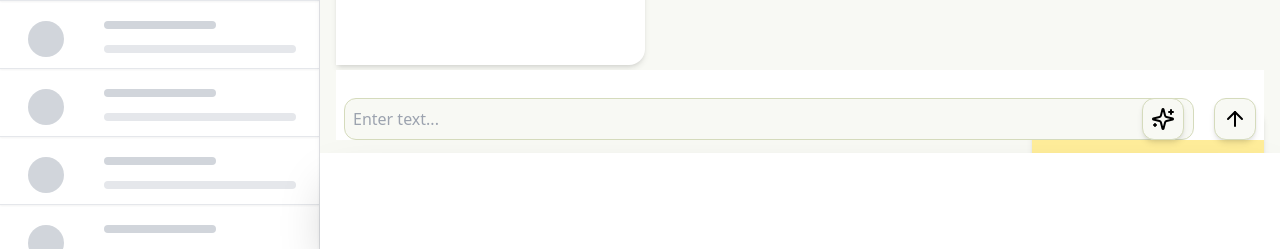
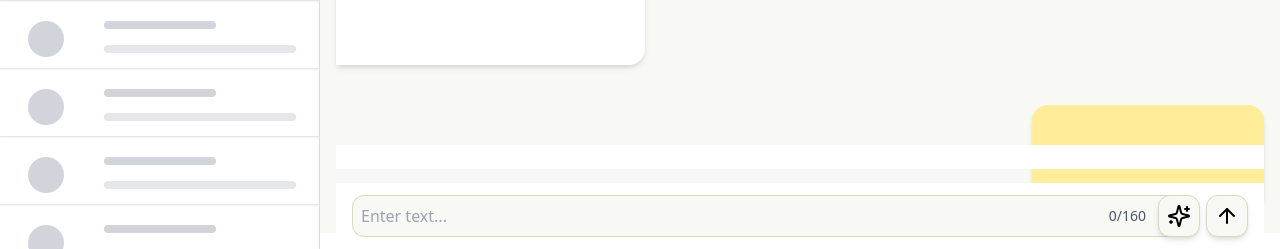
Before and after one commit to mozzarelli3/yak-text-reducer, a Next.js app: page / in a window 1280 px wide. Shown: the part 551-800 px from the top of the page. Built offline with nearby package versions, Linux system fonts and the light colour scheme.

Commit message:
character display, styling, and buttons organised.

```diff
--- a/src/app/components/CharacterLimit.jsx
+++ b/src/app/components/CharacterLimit.jsx
@@ -2,7 +2,7 @@ import React from 'react';
 
 const CharacterLimit = ({ charLimit, setCharLimit }) => {
   return (
-    <div className="flex justify-center mt-5 relative w-20 h-16 border border-outline rounded-xl">
+    <div className="flex justify-center mt-5 relative w-16 h-16 border border-outline rounded-xl">
       {/* Slider */}
       <div
         className={`absolute w-full h-8 bg-white border border-outline rounded-xl transition-transform duration-300 ease-in-out transform ${
--- a/src/app/components/InputChatBar.jsx
+++ b/src/app/components/InputChatBar.jsx
@@ -1,7 +1,8 @@
 import React, { useState } from "react";
 import SummaryDisplay from "./SummaryDisplay";
 import CharacterLimit from "./CharacterLimit";
-import CloseButton from "./CloseButton"; // Import the new CloseButton component
+import CloseButton from "./CloseButton";
+import RedoButton from "./RedoButton";
 import { ArrowUp, Sparkles } from "lucide-react";
 
 const InputTextBar = ({ placeholder }) => {
@@ -59,11 +60,11 @@ const InputTextBar = ({ placeholder }) => {
   };
 
   return (
-    <div className="w-full relative bg-white pt-4 absolute bottom-24 space-y-3">
-      <div className="flex justify-between items-start space-x-4 pl-2">
+    <div className="w-full relative bg-white pt-4 absolute bottom-0 space-y-3">
+      <div className="flex justify-between items-start space-x-4 absolute bottom-20 p-3 bg-white w-full">
         {/* AI Summary Display */}
         {showAISummary && (
-          <div className="flex-grow"> {/* Removed width restriction */}
+          <div className="flex-grow">
             <SummaryDisplay
               summary={summary}
               isLoading={isLoading}
@@ -74,27 +75,46 @@ const InputTextBar = ({ placeholder }) => {
 
         {/* Character Limit Slider & Close Button */}
         {showAISummary && (
-          <div className="w-1/8 flex flex-col space-y-2 items-center">
+          <div className="w-1/8 flex flex-col space-y-4 items-center">
             {/* Red Close Button */}
-            <CloseButton onClose={handleCloseAISummary} /> {/* Using the new component */}
+            <CloseButton onClose={handleCloseAISummary} />
+
+            {/* Redo Button */}
+            <RedoButton onRedo={handleAIClick} />
 
             {/* Character Limit Slider */}
             <CharacterLimit charLimit={charLimit} setCharLimit={setCharLimit} />
           </div>
          )}
+
+
+
+
       </div>
 
       {/* Input Bar and Buttons */}
-      <div className="flex items-center space-x-5 pl-2 pr-2 bg-white relative z-10">
+      <div
+        className={`absolute bottom-0 w-full px-4 py-3 flex items-center space-x-5 transition-all ${
+          showAISummary
+            ? "bg-white " // Styles when AI summary is shown
+            : "bg-white " // Styles when AI summary is hidden
+        }`}
+      >
+      {/* <div className="flex items-center space-x-5 pl-2 pr-2 bg-white relative z-10"> */}
+        <div className="relative w-full">
           <input
             type="text"
-          className="flex-grow bg-offwhite border border-outline rounded-xl p-2 focus:outline-none"
+            className="w-full pr-16 bg-offwhite border border-outline rounded-xl p-2 focus:outline-none pr-32"
             placeholder={placeholder || `Enter text...`}
             value={inputValue}
             onChange={handleInputChange}
           />
+          <span className="absolute right-4 top-1/2 transform -translate-y-1/2 pr-6 text-gray-600 text-sm">
+            {inputValue.length}/{charLimit}
+          </span>
+        </div>
         <button
-          className="absolute right-20 bg-offwhite border border-outline p-2 rounded-xl hover:bg-outline shadow-md"
+          className="absolute right-16 bg-offwhite border border-outline p-2 rounded-xl space-x-2hover:bg-outline shadow-md"
           onClick={handleAIClick}
         >
           <Sparkles />
--- /dev/null
+++ b/src/app/components/RedoButton.jsx
@@ -0,0 +1,14 @@
+import React from 'react';
+
+const RedoButton = ({ onRedo }) => {
+  return (
+    <button
+      className="bg-white px-4 py-2 border border-outline rounded-xl shadow-md w-16 flex justify-center"
+      onClick={onRedo}
+    >
+      Redo
+    </button>
+  );
+};
+
+export default RedoButton;
--- a/src/app/page.js
+++ b/src/app/page.js
@@ -27,7 +27,7 @@ export default function Home() {
               <div className="space-y-5">
                 {Array.from({ length: 20 }).map((_, index) => (
                   <div key={index} className="h-12 bg-white border-b shadow-sm">
-                    <span className="flex flex row">
+                    <span className="flex flex-row">
                       <div className="h-9 w-9 bg-gray-300 rounded-full ml-7 content-center"></div>
                       <div>
                         <div className="h-2 w-28 bg-gray-300 rounded-full ml-10"></div>
@@ -58,10 +58,12 @@ export default function Home() {
               </div>
 
               {/* InputTextBar container */}
-              <div className="absolute bottom-0 left-0 w-full bg-white h-24 px-4 shadow-2xl place-content-center">
+              <div className="absolute bottom-0 left-0 w-full bg-white px-4 shadow-2xl place-content-center">
                 <InputTextBar />
               </div>
+
             </div>
+
           </div>
         </div>
       </div>
```
Also changed, not shown: src/app/components/Buttons.jsx (deleted). Lines whose indentation alone changed are shown as unchanged.
